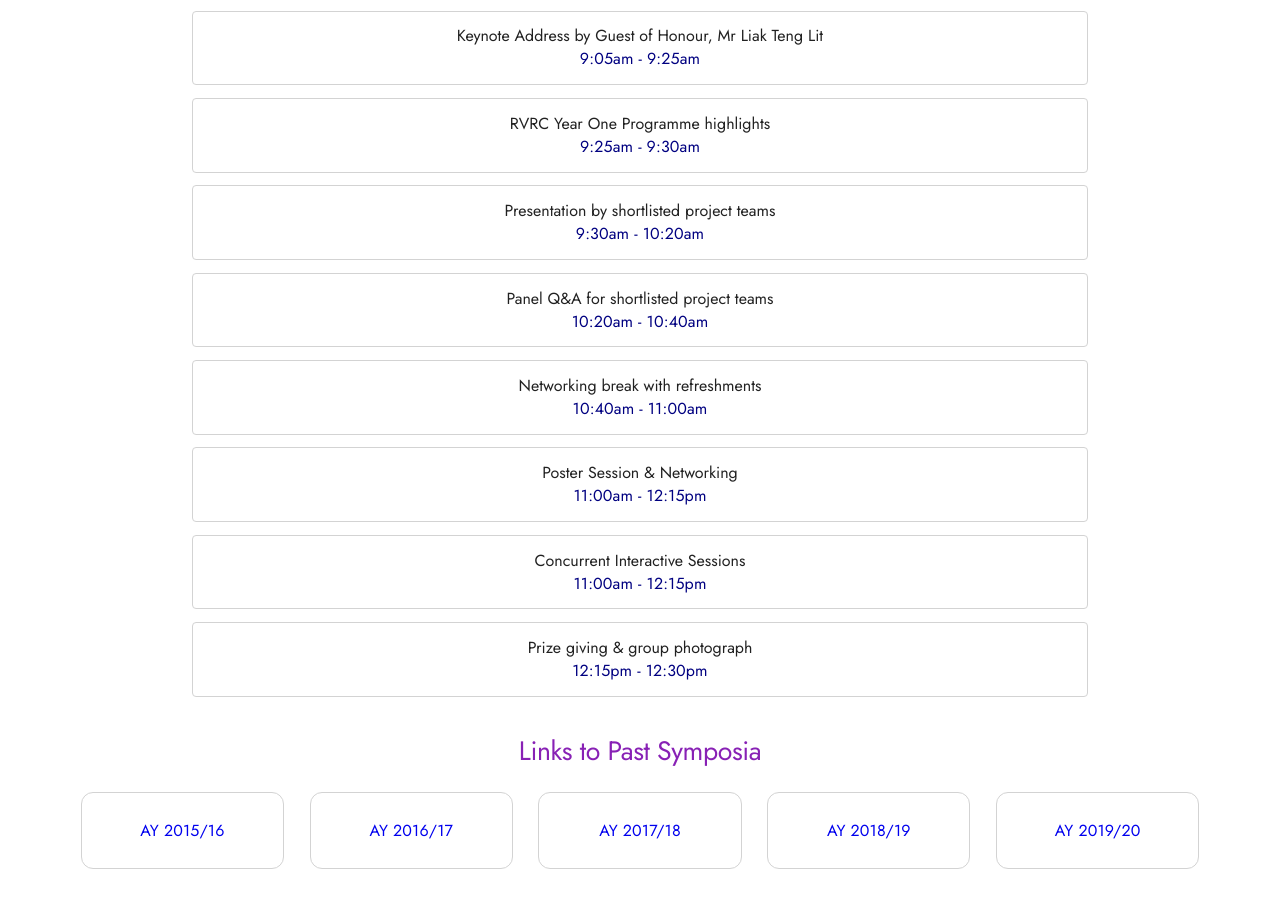
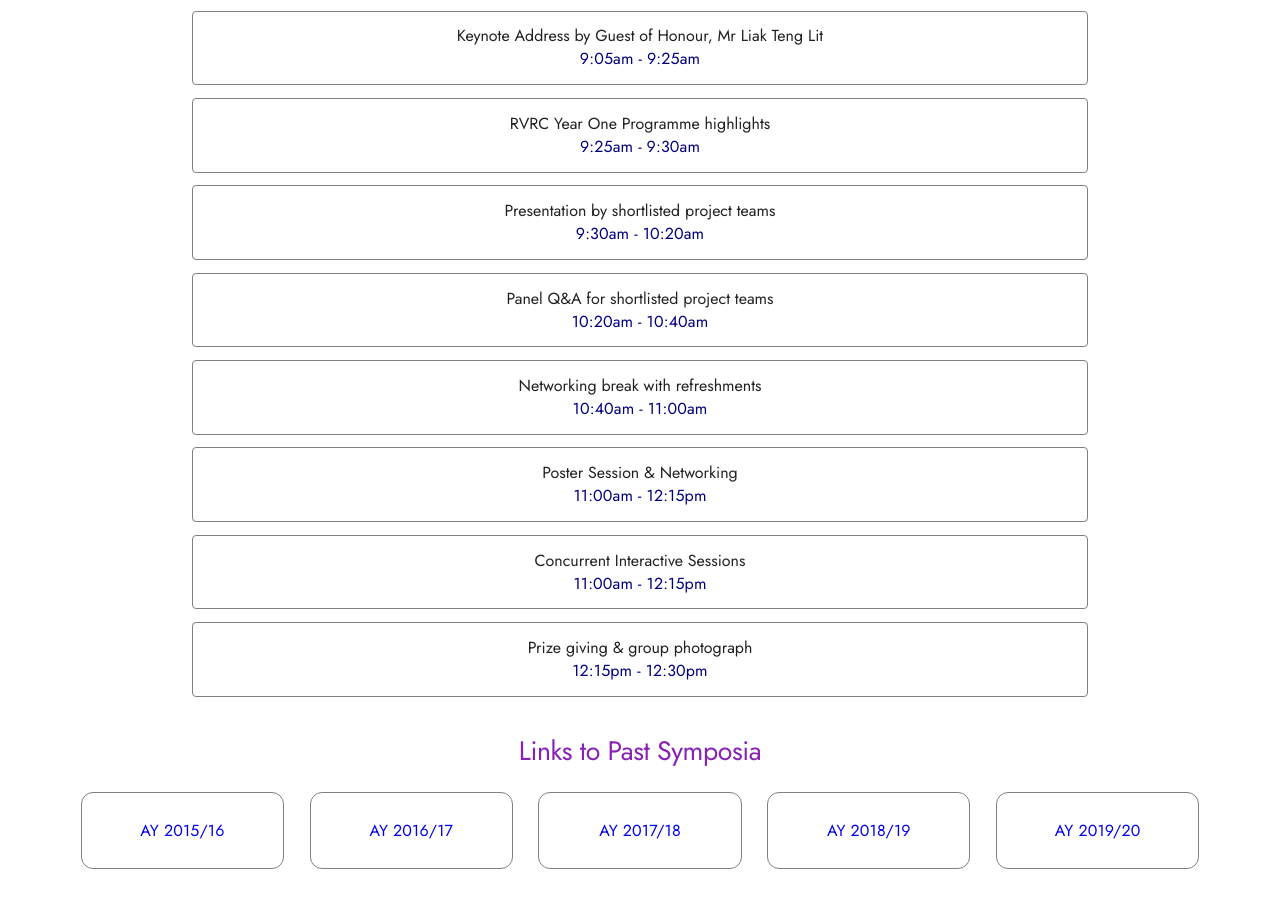
Before and after one commit to kxrt/rvrc-blog, a React (Create React App) app: page / in a window 1280 px wide. Shown: the part 1267-2174 px from the top of the page. Built offline with nearby package versions, Linux system fonts and the light colour scheme.

Commit message:
Make borders darker

```diff
--- a/src/pages/Landing.js
+++ b/src/pages/Landing.js
@@ -88,7 +88,7 @@ const Landing = () => {
                 marginInline: "15%",
                 marginTop: { xs: "4%", md: "1%" },
                 paddingBlock: "1%",
-                border: "0.5px solid lightgray",
+                border: "0.5px solid gray",
                 boxSizing: "border-box",
                 paddingInline: "5%",
               }}
@@ -128,7 +128,7 @@ const Landing = () => {
             sx={{
               padding: "2%",
               margin: "1%",
-              border: "0.5px solid lightgray",
+              border: "0.5px solid gray",
               width: "150px",
               borderRadius: "12px",
             }}
```
